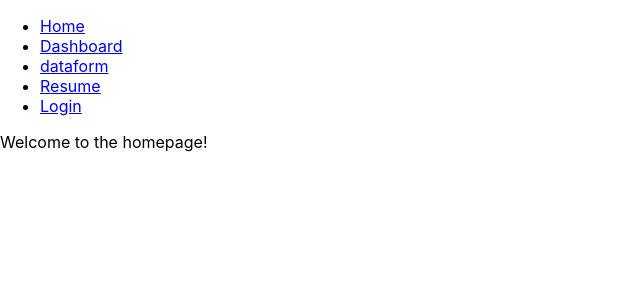
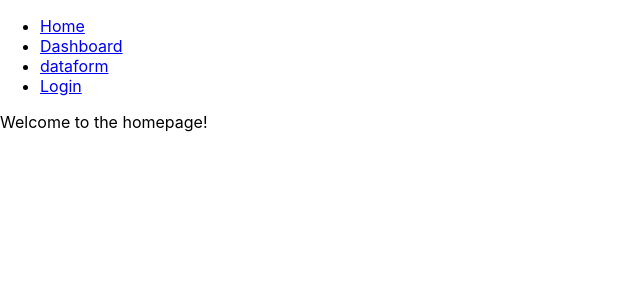
Before and after one commit to bs3102798/Moneyman, a React (Create React App) app: page / in a window 1280 px wide. Shown: the top 300 px of the page, without its empty margins (0-640 px from the left). Built offline with nearby package versions, Linux system fonts and the light colour scheme.

Commit message:
noneedjs

```diff
--- a/src/App.js
+++ b/src/App.js
@@ -3,7 +3,7 @@ import { BrowserRouter as Router, Route, Routes } from 'react-router-dom';
 import Header from './components/Header';
 import About from './components/Dashboard';
 import Portfolio from './components/DataForm';
-import Resume from './components/Resume';
+
 import Contact from './components/Login';
 
 
--- a/src/components/Header.js
+++ b/src/components/Header.js
@@ -10,7 +10,7 @@ const Header = () => {
                     <li><Link to="/">Home</Link></li>
                     <li><Link to="/dashboard">Dashboard</Link></li>
                     <li><Link to="/dataform">dataform</Link></li>
-                    <li><Link to="/resume">Resume</Link></li>
+
                     <li><Link to="/login">Login</Link></li>
                 </ul>
             </nav>
```
